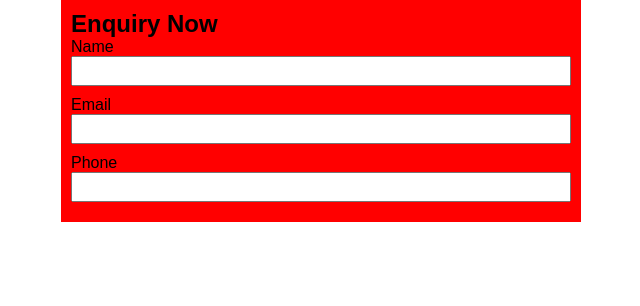
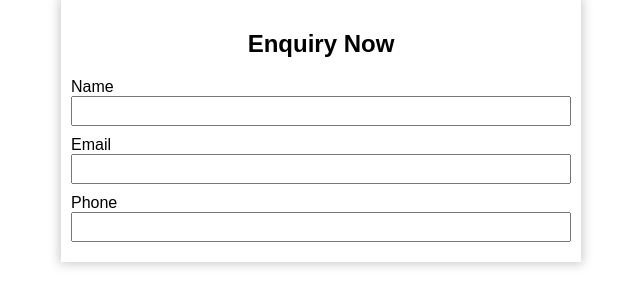
Before and after one commit to NoorFatima-developer/Local-Storage-Form-in-JS, a plain HTML site: page index.html in a window 1280 px wide. Shown: the whole page, without its empty margins (319-959 px from the left). Drawn offline with Linux system fonts and the light colour scheme.

Commit message:
code is added

```diff
--- a/index.html
+++ b/index.html
@@ -14,9 +14,14 @@
 
         form {
             width: 500px;
-            margin: 0 auto;
+            margin: auto;
             padding: 10px;
-            background-color: red;
+            box-shadow: 0px 0px 10px 2px #ccc;
+        }
+
+        form h2 {
+            padding: 20px 0px;
+            text-align: center;
         }
 
         form label {
```
